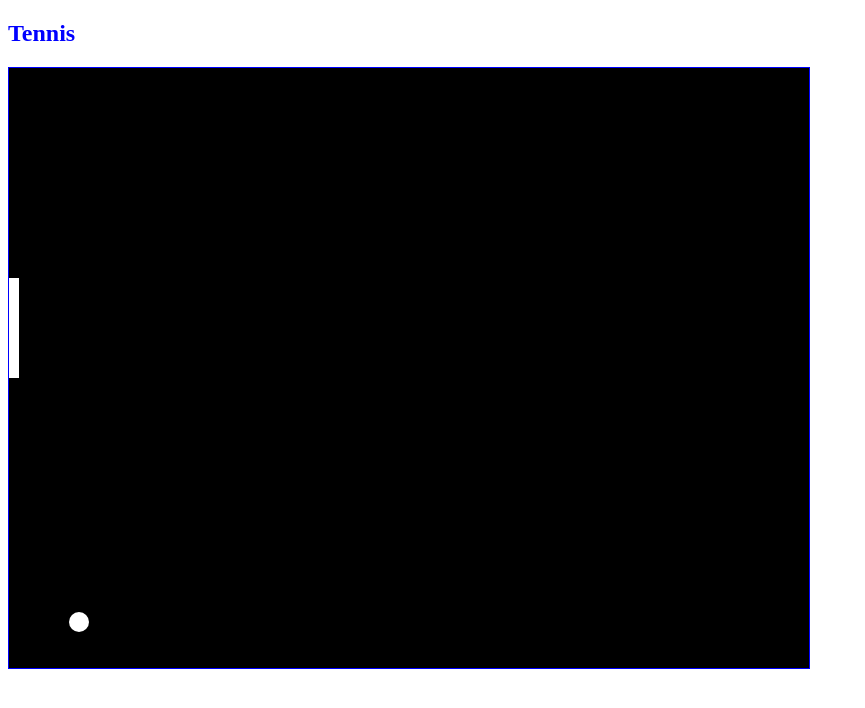
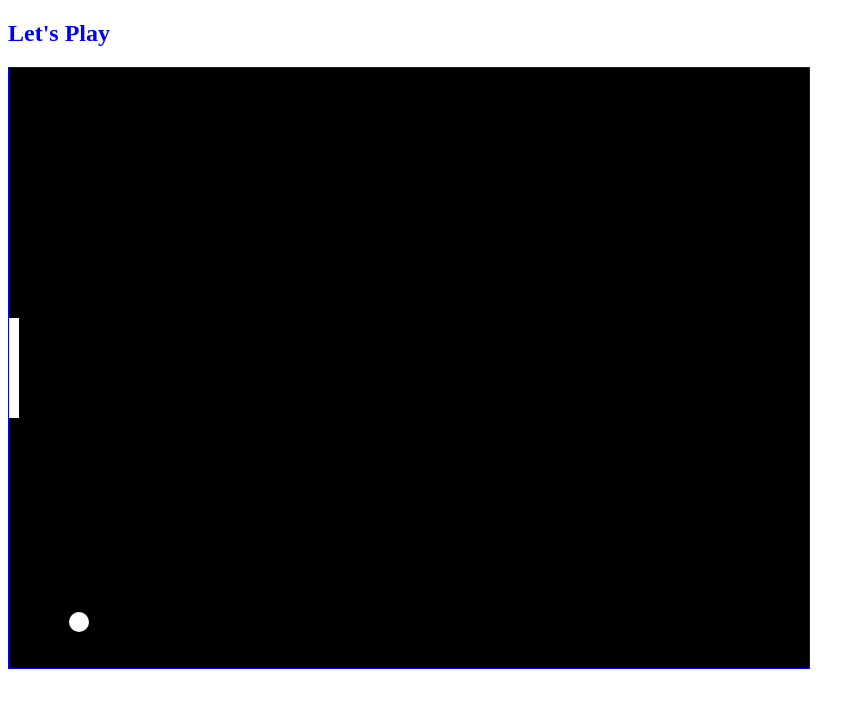
Before and after one commit to jg00/proj-Tennis-Game, a plain HTML site: page game.html in a window 1280 px wide. Shown: the whole page, without its empty margins (0-865 px from the left). Drawn offline with Linux system fonts and the light colour scheme.

Commit message:
mousemove event and position.

```diff
--- a/game.html
+++ b/game.html
@@ -8,7 +8,7 @@
     <title>Tennis Game</title>
   </head>
   <body>
-    <h2>Tennis</h2>
+    <h2>Let's Play</h2>
     <canvas id="gameCanvas" width="800" height="600"></canvas>
   </body>
   <script src="game.js" type="text/javascript"></script>
--- a/game.js
+++ b/game.js
@@ -11,7 +11,7 @@ const PADDLE_HEIGHT = 100;
 const calculateMousePos = evt => {
   let rect = canvas.getBoundingClientRect(); // method returns the size of an element and its position relative to the viewport.
   let root = document.documentElement; // returns the Element that is the root element of the document (for example, the <html> element for HTML documents).
-  let mouseX = evt.clientX - rect.left - root.scrollLeft; // property gets or sets the number of pixels that an element's content is scrolled from its left edge.
+  let mouseX = evt.clientX - rect.left - root.scrollLeft; // element.scrollLeft property gets or sets the number of pixels that an element's content is scrolled from its left edge.
   let mouseY = evt.clientY - rect.top - root.scrollTop;
   return {
     x: mouseX,
@@ -24,11 +24,16 @@ window.onload = () => {
   canvasContext = canvas.getContext("2d");
 
   let framesPerSecond = 30;
-
   setInterval(() => {
     moveEverything();
     drawEverything();
   }, 1000 / framesPerSecond);
+
+  canvas.addEventListener("mousemove", evt => {
+    let mousePos = calculateMousePos(evt);
+    paddle1Y = mousePos.y - PADDLE_HEIGHT / 2;
+    // console.log(mousePos);
+  });
 };
 
 const moveEverything = () => {
@@ -55,7 +60,7 @@ const drawEverything = () => {
   colorRect(0, 0, canvas.width, canvas.height, "black");
 
   // left paddle
-  colorRect(0, 210, 10, 100, "white");
+  colorRect(0, paddle1Y, 10, PADDLE_HEIGHT, "white");
 
   // draw ball
   colorCircle(ballX, ballY, 10, "white");
@@ -64,7 +69,7 @@ const drawEverything = () => {
 const colorCircle = (centerX, centerY, radius, drawColor) => {
   canvasContext.fillStyle = drawColor;
   canvasContext.beginPath();
-  canvasContext.arc(centerX, centerY, radius, 0, Math.PI * 2, true); // 2 PI Radians = 360 deg
+  canvasContext.arc(centerX, centerY, radius, 0, Math.PI * 2, true); // 2PIRadians = 360 deg
   canvasContext.fill();
 };
 
```
Also changed, not shown: 1 other file.
